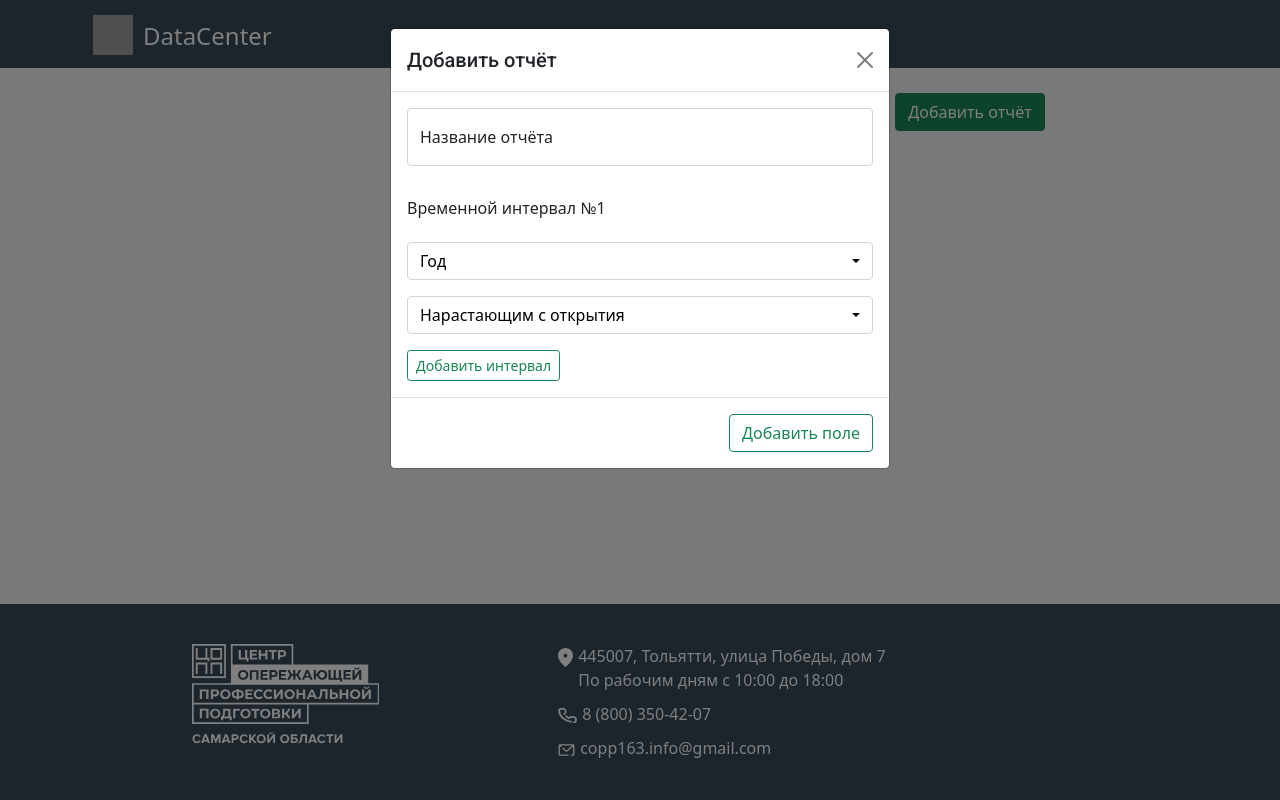
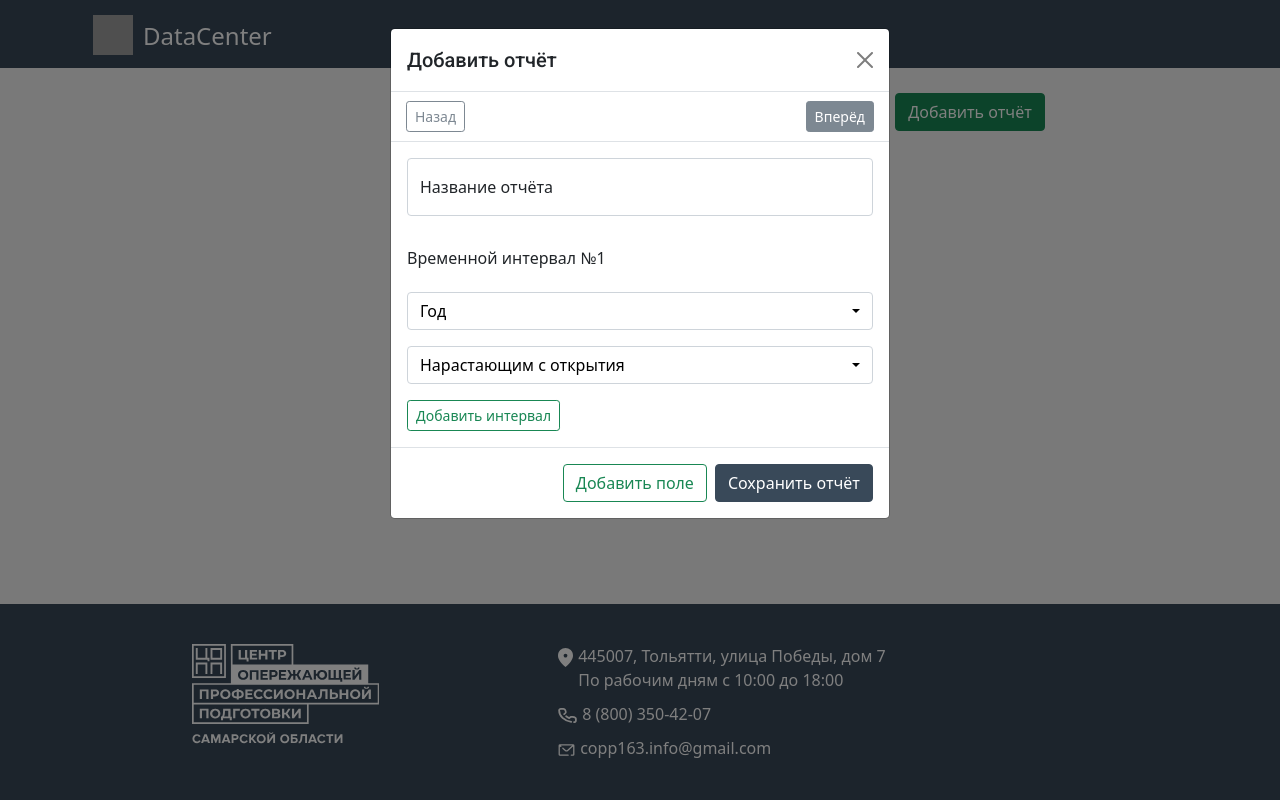
Before and after one commit to BurmAnton/copp_dashboard, a Django app: page /reports/ in a window 1280 px wide, after a click on "Добавить отчёт". Run offline with Django 3.2, Linux system fonts and the light colour scheme; data that the repository does not hold is empty; style sheets or scripts are compiled from the project's sources; parts of the project's set-up code (start-up, migrations or seed data) failed here and were passed over; some libraries are stand-ins or nearby versions; grey boxes are pictures that could not be loaded.

Commit message:
Fix add-report-modal

```diff
--- a/static/reports/css/reports_page.css
+++ b/static/reports/css/reports_page.css
@@ -3,6 +3,15 @@
   background-color: #F2F2F2;
 }
 
+.add-report-modal .modal-control, .edit-report-modal .modal-control {
+  display: grid;
+  justify-content: space-between;
+  grid-template-columns: auto 150px auto;
+  padding: 0 15px;
+  height: 50px;
+  align-content: center;
+  border-bottom: 1px solid #dee2e6;
+}
 .add-report-modal .dropdown-toggle, .edit-report-modal .dropdown-toggle {
   border: 1px solid #ced4da;
   border-radius: 0.25rem;
@@ -17,9 +26,6 @@
 }
 .add-report-modal .add-report-form .current-step, .add-report-modal .edit-report-form .current-step, .edit-report-modal .add-report-form .current-step, .edit-report-modal .edit-report-form .current-step {
   display: block;
-}
-.add-report-modal .add-report-btn, .add-report-modal .next-field-btn, .add-report-modal .previous-field-btn, .edit-report-modal .add-report-btn, .edit-report-modal .next-field-btn, .edit-report-modal .previous-field-btn {
-  display: none;
 }
 .add-report-modal .time-period-hdr, .edit-report-modal .time-period-hdr {
   display: flex;
@@ -36,9 +42,6 @@
 
 .edit-report-modal .next-field-btn {
   display: block;
-}
-.edit-report-modal .edit-report-btn, .edit-report-modal .add-field-btn {
-  display: none;
 }
 
 .header {
--- a/static/reports/css/reports_page.sass
+++ b/static/reports/css/reports_page.sass
@@ -2,6 +2,14 @@
     flex-direction: column
     background-color: #F2F2F2
 .add-report-modal, .edit-report-modal
+    .modal-control
+        display: grid
+        justify-content: space-between
+        grid-template-columns: auto 150px auto
+        padding: 0 15px
+        height: 50px
+        align-content: center
+        border-bottom: 1px solid #dee2e6
     .dropdown-toggle
         border: 1px solid #ced4da
         border-radius: 0.25rem
@@ -14,8 +22,6 @@
             display: none
         .current-step
             display: block
-    .add-report-btn, .next-field-btn, .previous-field-btn
-        display: none
     .time-period-hdr
         display: flex
         justify-content: space-between
@@ -28,8 +34,6 @@
 .edit-report-modal
     .next-field-btn
         display: block
-    .edit-report-btn, .add-field-btn
-        display: none
 .header
     display: inline-grid
     grid-template-columns: 300px 360px 300px
--- a/templates/reports/reports_page.html
+++ b/templates/reports/reports_page.html
@@ -21,7 +21,12 @@
                         <h5 class="modal-title" id="EditReportModalLabel">Изменить отчёт</h5>
                         <button type="button" class="btn-close" data-bs-dismiss="modal" aria-label="Close"></button>
                     </div>
-                    <div class="modal-body generate-report-body">
+                    <div class="modal-control">
+                        <button style="display: block" class="btn btn-outline-primary previous-field-btn btn-sm" disabled>Назад</button>
+                        <div class="stage-name"></div>
+                        <button class="btn btn-primary next-field-btn btn-sm">Вперёд</button>
+                    </div>
+                    <div class="modal-body">
                         <form class="add-report-form" action="" method="POST">
                             <input type="input" style="display: none;" class="form-control report-id" name="id" value="{{report.id}}">
                             <input type="number" style="display: none;" class="form-control fields_count" name="fields_count" value="{{report.fields.all.count}}">
@@ -185,10 +190,8 @@
                             <input type="input" style="display: none;" class="form-control report-id" name="id" value="{{report.id}}">
                             <input type="submit" style="display: block;" class="btn btn-outline-danger delete-report-btn" name="delete-report"  value="Удалить">
                         </form>
-                        <div class="btn btn-outline-primary previous-field-btn">Назад</div>
-                        <div class="btn btn-primary next-field-btn">Вперёд</div>
-                        <div class="btn btn-outline-success add-field-btn">Добавить поле</div>
-                        <div class="btn btn-primary edit-report-btn">Сохранить отчёт</div>
+                        <button class="btn btn-outline-success add-field-btn" disabled>Добавить поле</button>
+                        <button class="btn btn-primary edit-report-btn">Сохранить отчёт</button>
                     </div>
                 </div>
             </div>
@@ -200,6 +203,11 @@
                 <div class="modal-header">
                     <h5 class="modal-title" id="AddReportModalLabel">Добавить отчёт</h5>
                     <button type="button" class="btn-close" data-bs-dismiss="modal" aria-label="Close"></button>
+                </div>
+                <div class="modal-control">
+                    <button style="display: block" class="btn btn-outline-primary previous-field-btn btn-sm" disabled>Назад</button>
+                    <div class="stage-name"></div>
+                    <button class="btn btn-primary next-field-btn btn-sm" disabled>Вперёд</button>
                 </div>
                 <div class="modal-body">
                     <form class="add-report-form" action="" method="">
@@ -234,7 +242,7 @@
                             </div>
                             <div class="btn btn-sm btn-outline-success add-interval">Добавить интервал</div>
                         </div>
-                        <div class="field-step" data-field="1">
+                        <div class="field-step next-step" data-field="1">
                             <div class="form-floating mb-3">
                                 <input type="input" class="form-control field-name" name="field_name_1" placeholder="Название поля" required>
                                 <label for="name">Название поля</label>
@@ -313,13 +321,11 @@
                             </div>
                             <div class="btn btn-sm btn-outline-danger delete-field">Удалить поле</div>
                         </div>
+                    </form>
                 </div>
                 <div class="modal-footer">
-                        <div class="btn btn-outline-primary previous-field-btn">Назад</div>
-                        <div class="btn btn-primary next-field-btn">Вперёд</div>
-                        <div class="btn btn-outline-success add-field-btn">Добавить поле</div>
-                        <div class="btn btn-primary add-report-btn">Сохранить отчёт</div>
-                    </form>
+                    <button class="btn btn-outline-success add-field-btn">Добавить поле</button>
+                    <button class="btn btn-primary add-report-btn">Сохранить отчёт</button>
                 </div>
             </div>
         </div>
```
Also changed, not shown: static/reports/js/reports_page.js (+18 -19 lines), 1 other file.
